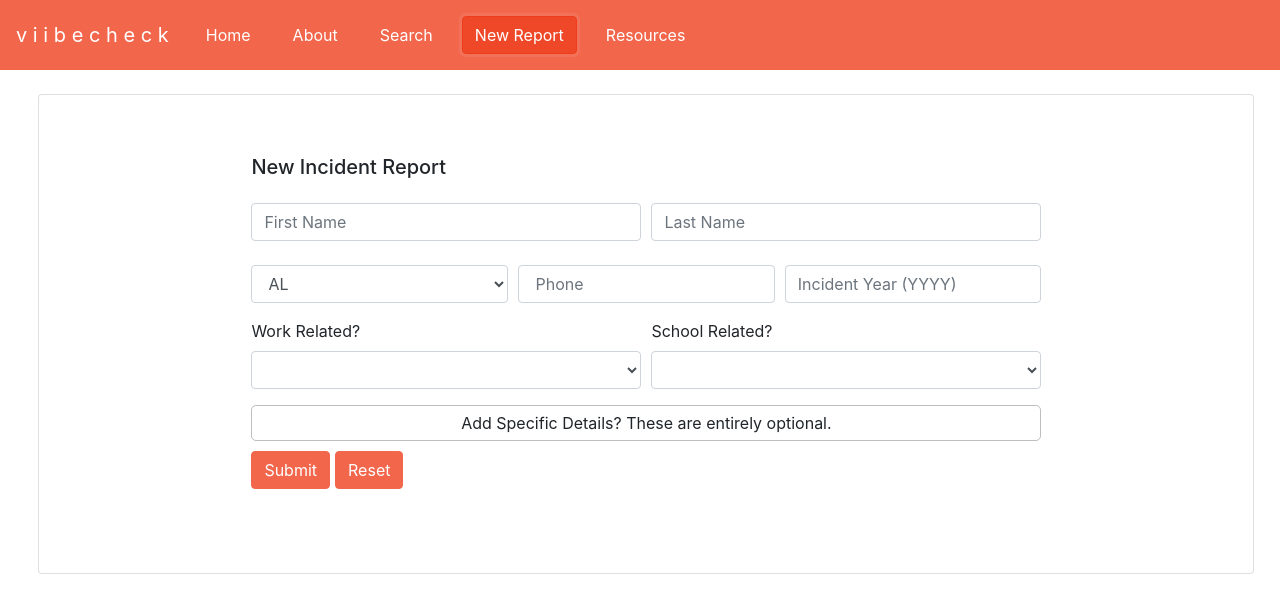
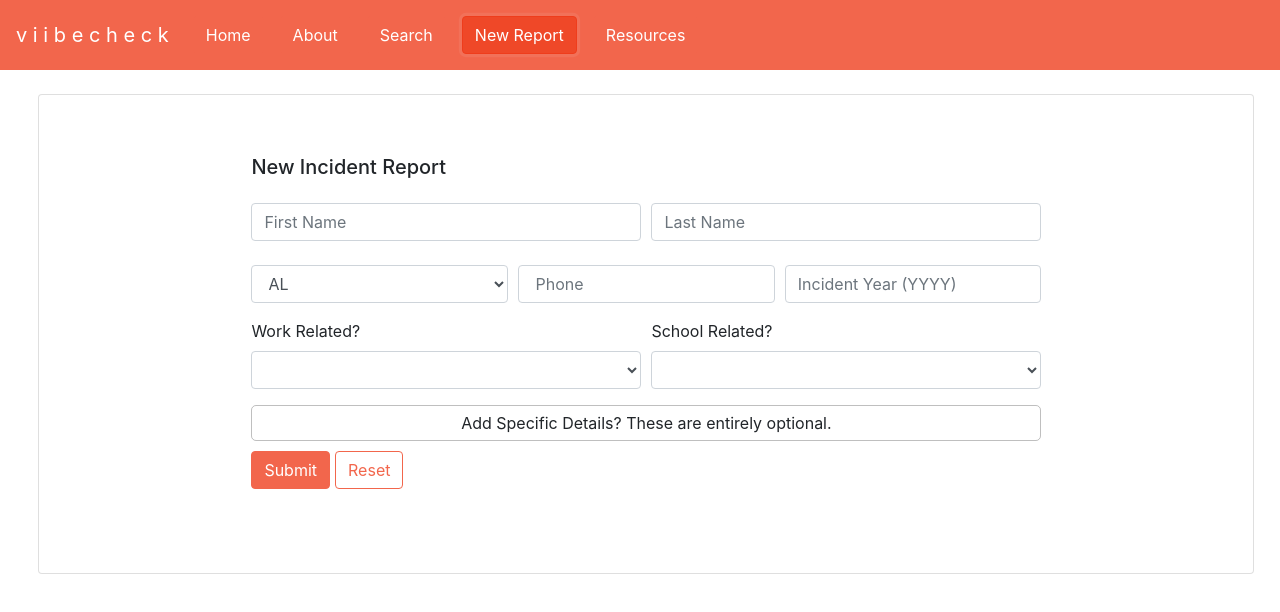
Before and after one commit to jtng3/fullstack-final-project-f20-viibecheck, a React (Create React App) app in the folder react-site/vibecheck/: page / in a window 1280 px wide. Both pictures are taken after a click on the button "New Report". Shown: the top 612 px of the page. Built offline with nearby package versions, Linux system fonts and the light colour scheme.

Commit message:
changed reset button style

```diff
--- a/react-site/vibecheck/src/components/Form.js
+++ b/react-site/vibecheck/src/components/Form.js
@@ -191,7 +191,7 @@ function VibeForm() {
           <Button disabled={submitStatus} id="submit" type="submit" value="Submit">
             Submit
           </Button>
-          <Button id="reset" type="reset" value="Reset" onClick={() => setSubmitStatus(false)}>
+          <Button id="reset" type="reset" value="Reset" variant="outline-secondary" onClick={() => setSubmitStatus(false)}>
             Reset
           </Button>
           <br />
```
